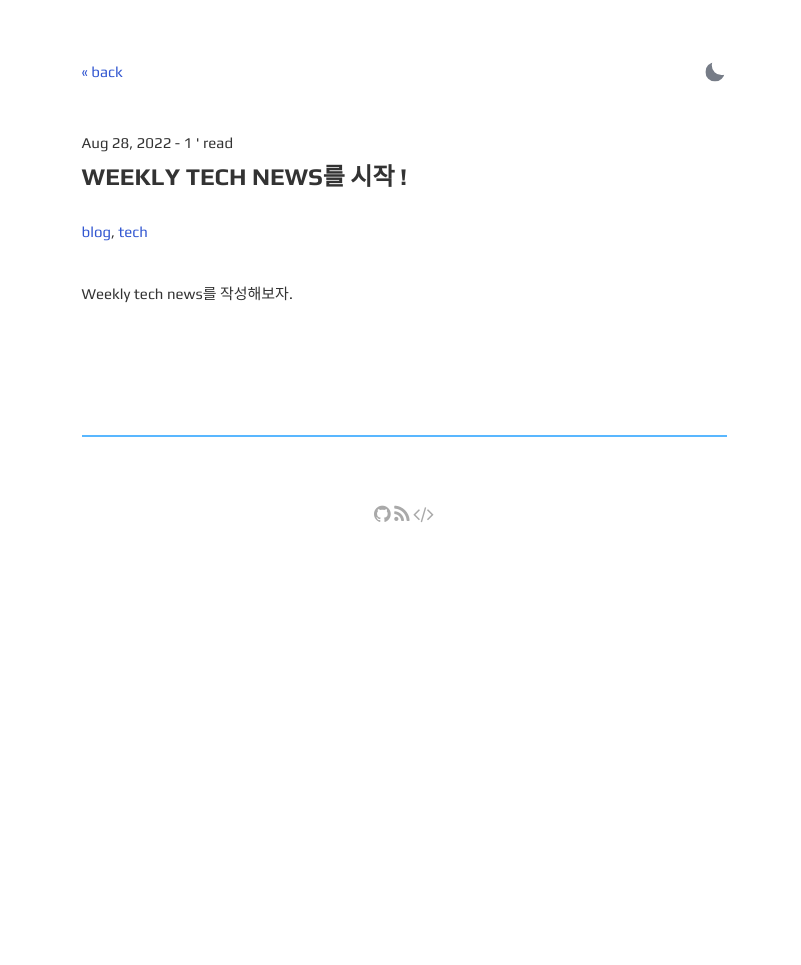
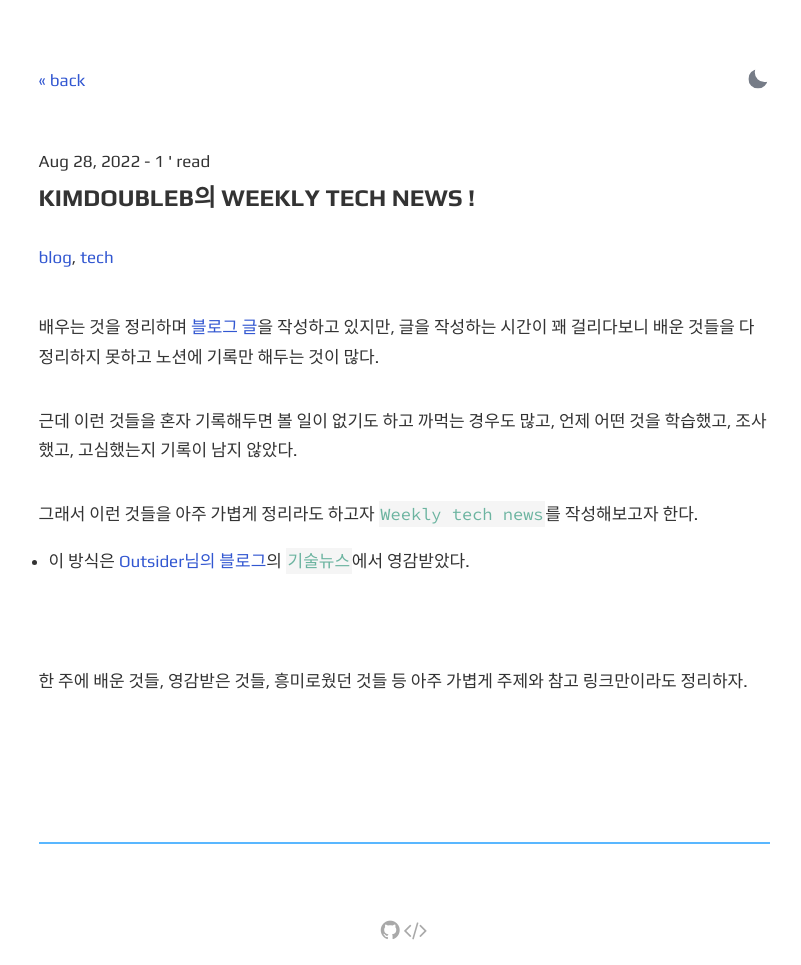
Before and after one commit to KimDoubleB/news, a Jekyll site: the page built from _posts/2022-08-28-weekly-tech-news.md, in a window 1280 px wide. Shown: the whole page, without its empty margins (236-1037 px from the left). Built offline with Jekyll 4.4.1, drawn with Linux system fonts in a browser that asks for light colours; comment, search, counter and statistics services are not loaded; before the commit the page ends 900 px from its top, so only the background shows below that.

Commit message:
docs: added first docs

```diff
--- a/404.html
+++ b/404.html
@@ -4,7 +4,7 @@ title: "404: Page not found"
 permalink: 404.html
 ---
 <div class="flex-row-between">
-	<a href="{{ site.url }}{{ site.baseurl}}"><i class="fa fa-home" aria-hidden="true"></i> Home</a>
+	<a href="{{ site.url }}{{ site.baseurl }}"><i class="fa fa-home" aria-hidden="true"></i> Home</a>
 </div>
 <p>
 😕 Whoops... I've misplaced that URL or it's pointing to something that doesn't exist.
--- a/_config.yml
+++ b/_config.yml
@@ -1,12 +1,12 @@
 site: KimDoubleB
 title: KimDoubleB
-greetings: Hi 👋
+greetings: KimDoubleB news 👋
 description: >-
   Code never lies
 lang: ko
 timezone:  Asia/Seoul
 repo: https://github.com/KimDoubleB/news
-data-theme: dark # default theme "dark" | "light"
+data-theme: light # default theme "dark" | "light"
 discus-identifier: kimdoubleb-news
 
 author:
@@ -23,12 +23,12 @@ googlewebfonts: family=Play:wght@400;700&family=Source+Code+Pro:ital,wght@0,200;
 
 # URL settings
 url: "https://kimdoubleb.github.io"
-baseurl: "/news" # sub folder for jekyll site. only if jekyll site not in root of host. leave blank if not wishd. always add / in front.
-permalink: pretty
-
+baseurl: "/news"
 # local
 # url: "http://localhost:4000" #
 # baseurl: "" #
+permalink: pretty
+
 
 
 markdown: kramdown
--- a/_layouts/default.html
+++ b/_layouts/default.html
@@ -63,12 +63,9 @@ layout: compress
 
 <footer class="social-footer">
   <div class="social-footer-icons">
-    <a href="https://github.com/DavideBrie" title="Github profile" target="_blank"
+    <a href="https://github.com/KimDoubleB" title="Github profile" target="_blank"
       rel="noopener noreferrer"><i class="fa fa-github" aria-hidden="true"></i></a>
-    <a href="{{site.url}}{{ site.baseurl }}/atom.xml" title="Feed RSS" target="_blank" rel="noopener noreferrer"><i
-        class="fa fa-rss" aria-hidden="true"></i></a>
-    <a href="https://github.com/DavideBrie/Gesko" title="Browse the code" target="_blank" rel="noopener noreferrer"><i
-        class="fa fa-code" aria-hidden="true"></i></a>
+    <a href="https://github.com/KimDoubleB/news" title="Browse the code" target="_blank" rel="noopener noreferrer"><i class="fa fa-code" aria-hidden="true"></i></a>
   </div>
 </footer>
 
--- a/_posts/2022-08-28-weekly-tech-news.md
+++ b/_posts/2022-08-28-weekly-tech-news.md
@@ -1,9 +1,19 @@
 ---
 layout: post
-title: Weekly tech news를 시작 !
-description: Weekly tech news를 시작 !
+title: KimDoubleB의 Weekly tech news !
+description: Weekly tech news를 시작해보겠습니다.
 summary: Weekly tech news를 시작 !
 tags: blog tech
+minute: 1
 ---
 
-Weekly tech news를 작성해보자.
+배우는 것을 정리하며 [블로그 글](https://binux.tistory.com/)을 작성하고 있지만, 글을 작성하는 시간이 꽤 걸리다보니 배운 것들을 다 정리하지 못하고 노션에 기록만 해두는 것이 많다.
+
+근데 이런 것들을 혼자 기록해두면 볼 일이 없기도 하고 까먹는 경우도 많고, 언제 어떤 것을 학습했고, 조사했고, 고심했는지 기록이 남지 않았다.
+
+그래서 이런 것들을 아주 가볍게 정리라도 하고자 `Weekly tech news`를 작성해보고자 한다.
+- 이 방식은 [Outsider님의 블로그](https://blog.outsider.ne.kr/)의 `기술뉴스`에서 영감받았다.
+
+<br/>
+
+한 주에 배운 것들, 영감받은 것들, 흥미로웠던 것들 등 아주 가볍게 주제와 참고 링크만이라도 정리하자.
--- a/_sass/_main.scss
+++ b/_sass/_main.scss
@@ -9,7 +9,7 @@
 }
 
 html {
-	font-size: 15px;
+	font-size: 17px;
 }
 
 #theme-toggle {
```
Also changed, not shown: Gemfile.lock.
